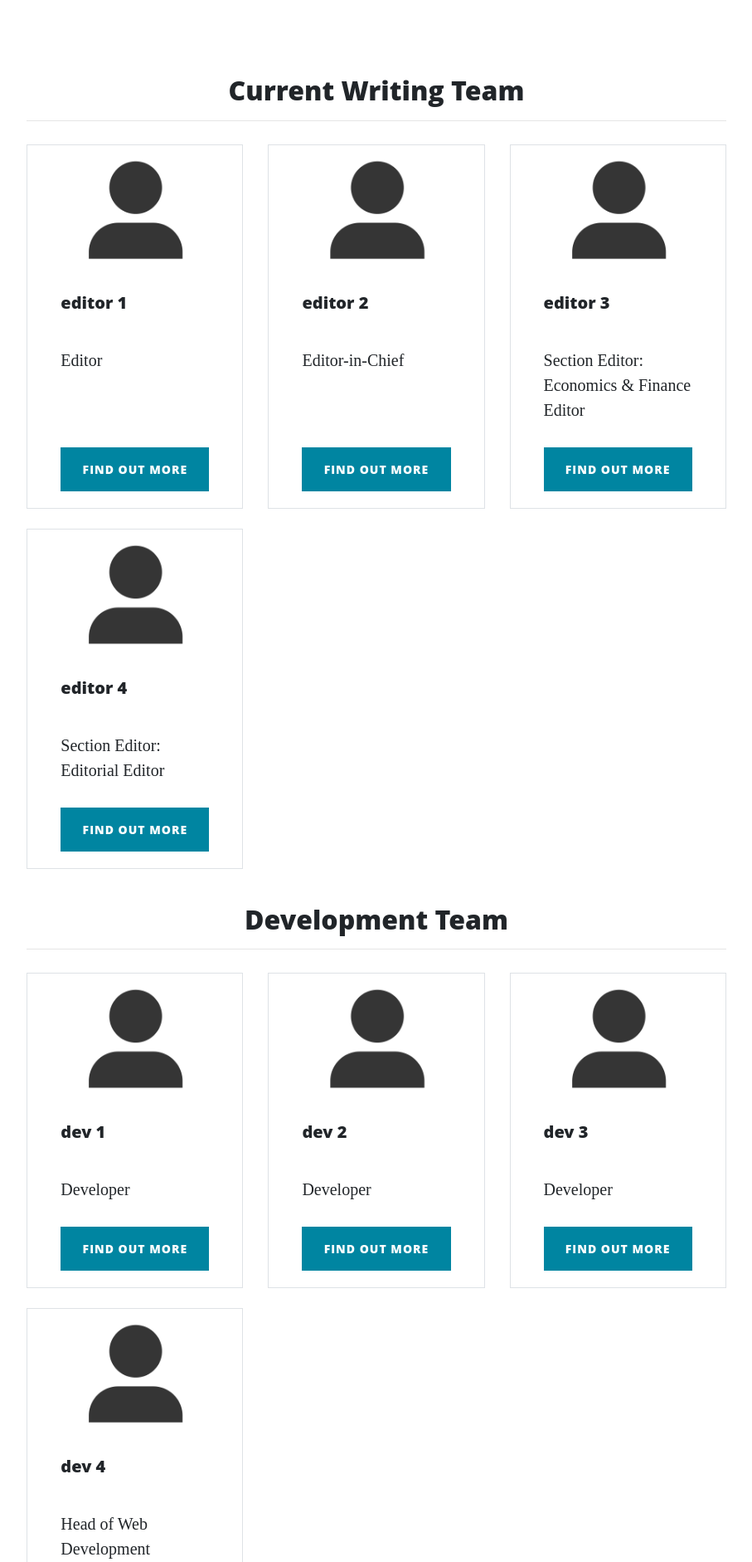
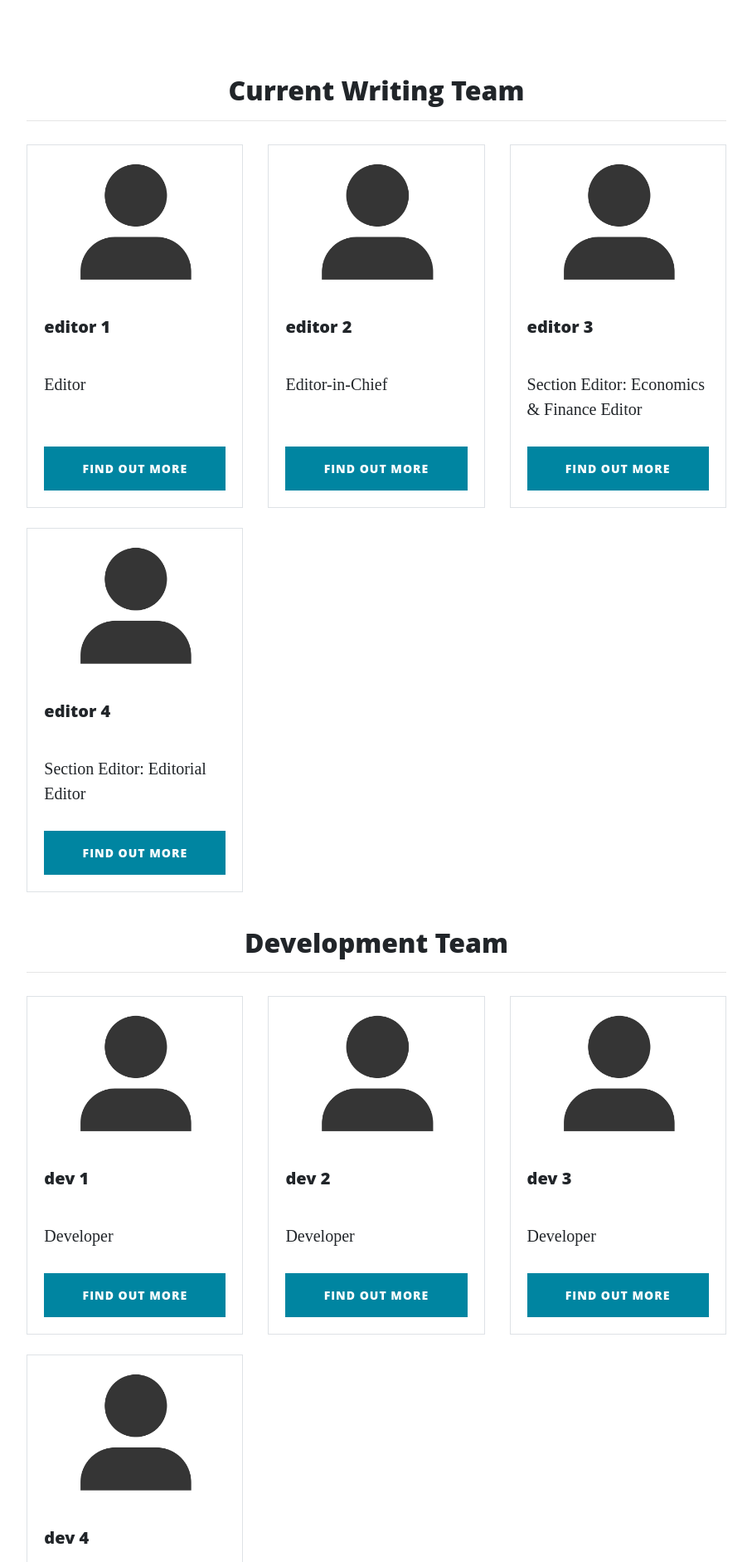
Before and after one commit to BITS-Periodical-Society/freelunch, a Django app: page /authors/ in a window 1280 px wide. Shown: the part 558-2440 px from the top of the page at 83% size, without its empty margins (186-1093 px from the left). Run offline with Django 3.2, Linux system fonts and the light colour scheme; data comes from the database, SQL or seed files in the repository; some libraries are stand-ins or nearby versions.

Commit message:
button position fix attempt #3

```diff
--- a/flapp/static/css/blog.css
+++ b/flapp/static/css/blog.css
@@ -553,7 +553,4 @@ position: relative;
 bottom:0px;
 display: flex;
 flex-direction: column;
-padding-left:20px;
-padding-right:20px;
-padding-bottom:10px;
 }
--- a/flapp/templates/blog/Authors.html
+++ b/flapp/templates/blog/Authors.html
@@ -38,7 +38,7 @@
             <div class="card-body pad1 ">
               <h5 class="card-title">{{ editor.name }}</h5>
               <p class="card-text ">{{ editor.get_designation_display }}</p>
-              <a href="{{ editor.get_absolute_url }}" class="btn  btn-primary" style="margin-top: auto;">Find Out More</a>
+              <a href="{{ editor.get_absolute_url }}" class="col-sm-16 btn  btn-primary" style="margin-top: auto;">Find Out More</a>
 
             </div>
 
@@ -70,7 +70,7 @@
             <div class="card-body pad1">
               <h5 class="card-title">{{ dev.name }}</h5>
               <p class="card-text">{{ dev.get_designation_display }}</p>
-              <a href="{{ dev.get_absolute_url }}" class="btn btn-primary" style="margin-top: auto;">Find Out More</a>
+              <a href="{{ dev.get_absolute_url }}" class="col-sm-16 btn btn-primary" style="margin-top: auto;">Find Out More</a>
             </div>
 
         </div>
```
